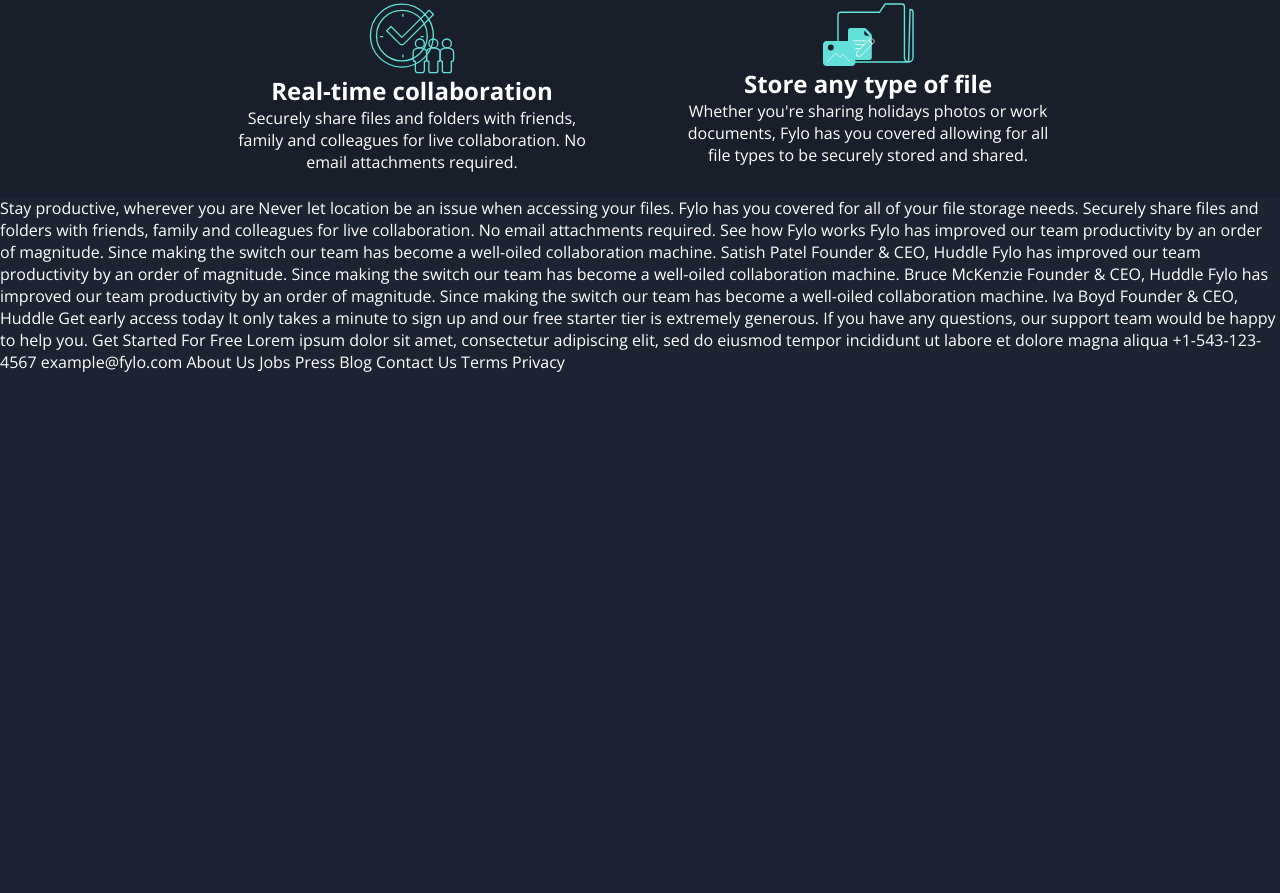
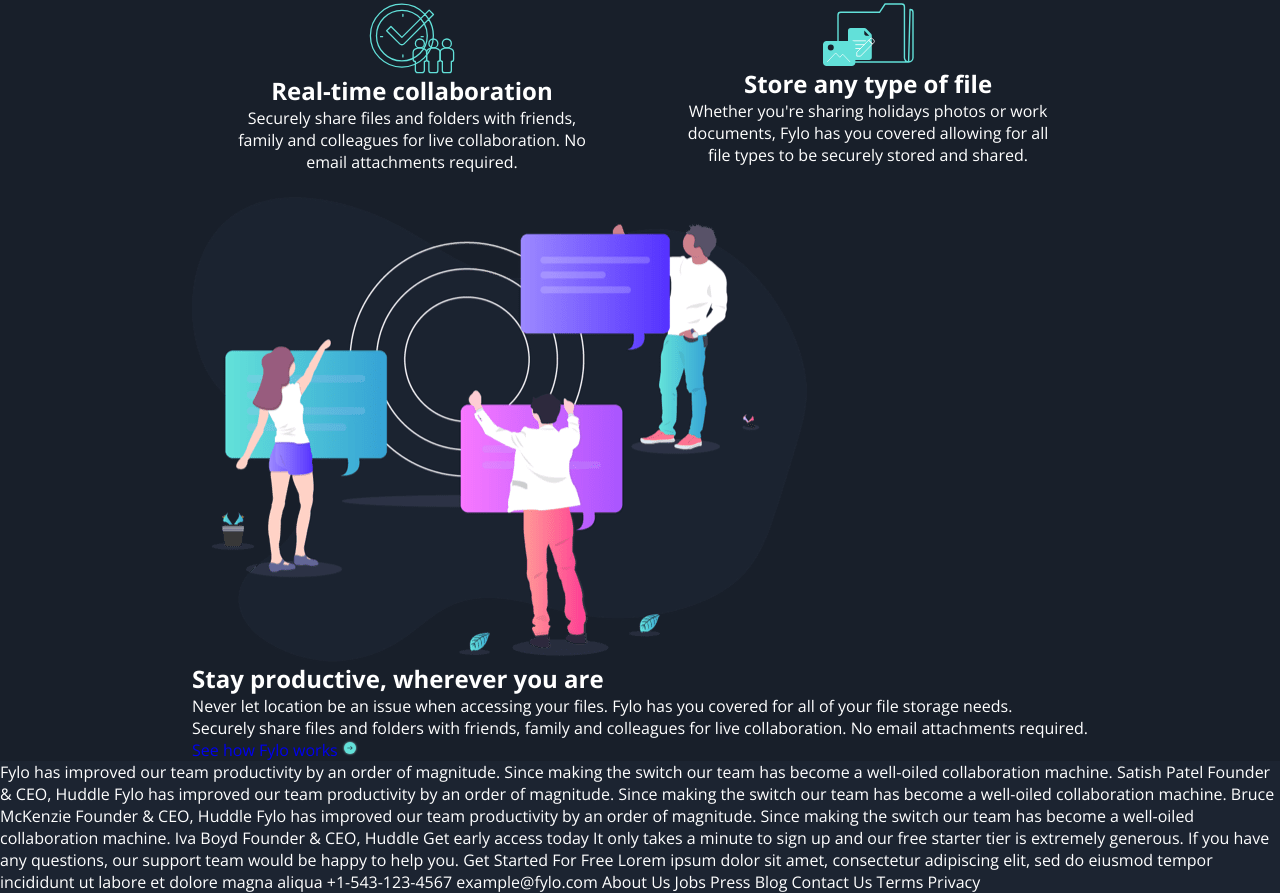
Before and after one commit to ValperDev/fylo-dark-theme-landing-page, a plain HTML site: page index.html in a window 1280 px wide. Shown: the part 332-1225 px from the top of the page. Before the commit the page ends 800 px from the top, so only its background shows below. Drawn offline with Linux system fonts and the light colour scheme.

Commit message:
feat: add productivity section

```diff
--- a/index.html
+++ b/index.html
@@ -43,17 +43,22 @@
       </li>
     </ul>
   </section>
-
-
-  Stay productive, wherever you are
-
-  Never let location be an issue when accessing your files. Fylo has you covered for all of your file
-  storage needs.
-
-  Securely share files and folders with friends, family and colleagues for live collaboration. No email
-  attachments required.
-
-  See how Fylo works
+  <section class="productivity">
+    <div class="productivity__content">
+      <div class="productivity__image">
+        <img src="./images/illustration-stay-productive.png" alt="">
+      </div>
+      <div class="productivity__text">
+        <h2 class="productivity__title">Stay productive, wherever you are</h2>
+        <p class="productivity__description">Never let location be an issue when accessing your files. Fylo has you covered for all of your file storage needs.</p>
+        <p class="productivity__description">Securely share files and folders with friends, family and colleagues for live collaboration. No email attachments required.</p>
+        <a href="#" class="productivity__link">
+          See how Fylo works
+          <svg width="16" height="16" xmlns="http://www.w3.org/2000/svg" xmlns:xlink="http://www.w3.org/1999/xlink"><defs><circle id="b" cx="6" cy="6" r="6"/><filter x="-25%" y="-25%" width="150%" height="150%" filterUnits="objectBoundingBox" id="a"><feOffset in="SourceAlpha" result="shadowOffsetOuter1"/><feGaussianBlur stdDeviation="1" in="shadowOffsetOuter1" result="shadowBlurOuter1"/><feColorMatrix values="0 0 0 0 0.384313725 0 0 0 0 0.878431373 0 0 0 0 0.850980392 0 0 0 0.811141304 0" in="shadowBlurOuter1"/></filter></defs><g fill="none" fill-rule="evenodd"><g transform="translate(2 2)"><use fill="#000" filter="url(#a)" xlink:href="#b"/><use fill="#62E0D9" xlink:href="#b"/></g><path d="M8.582 6l-.363.35 1.452 1.4H5.333v.5h4.338L8.22 9.65l.363.35 2.074-2z" fill="#1B2330"/></g></svg>
+        </a>
+      </div>
+    </div>
+  </section>
 
   Fylo has improved our team productivity by an order of magnitude. Since making the switch our team has
   become a well-oiled collaboration machine.
--- a/style.css
+++ b/style.css
@@ -69,11 +69,15 @@ ul {
     list-style: none;
 }
 
-.features {
+.features,
+.productivity {
     align-items: center;
     background-color: var(--dark-blue-main-bg);
     display: flex;
     justify-content: center;
+}
+
+.features {
     padding: 1.5em;
 }
 
```
